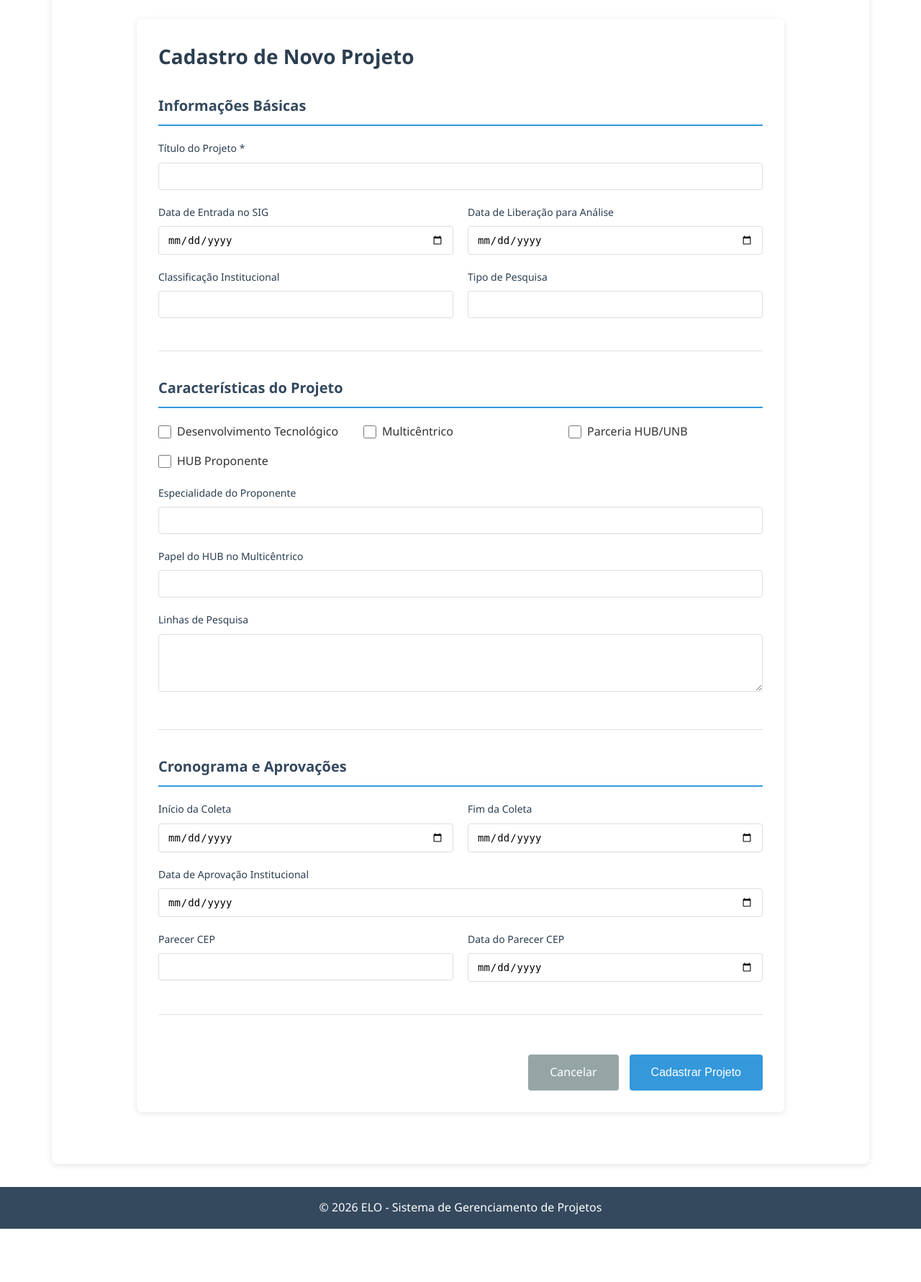
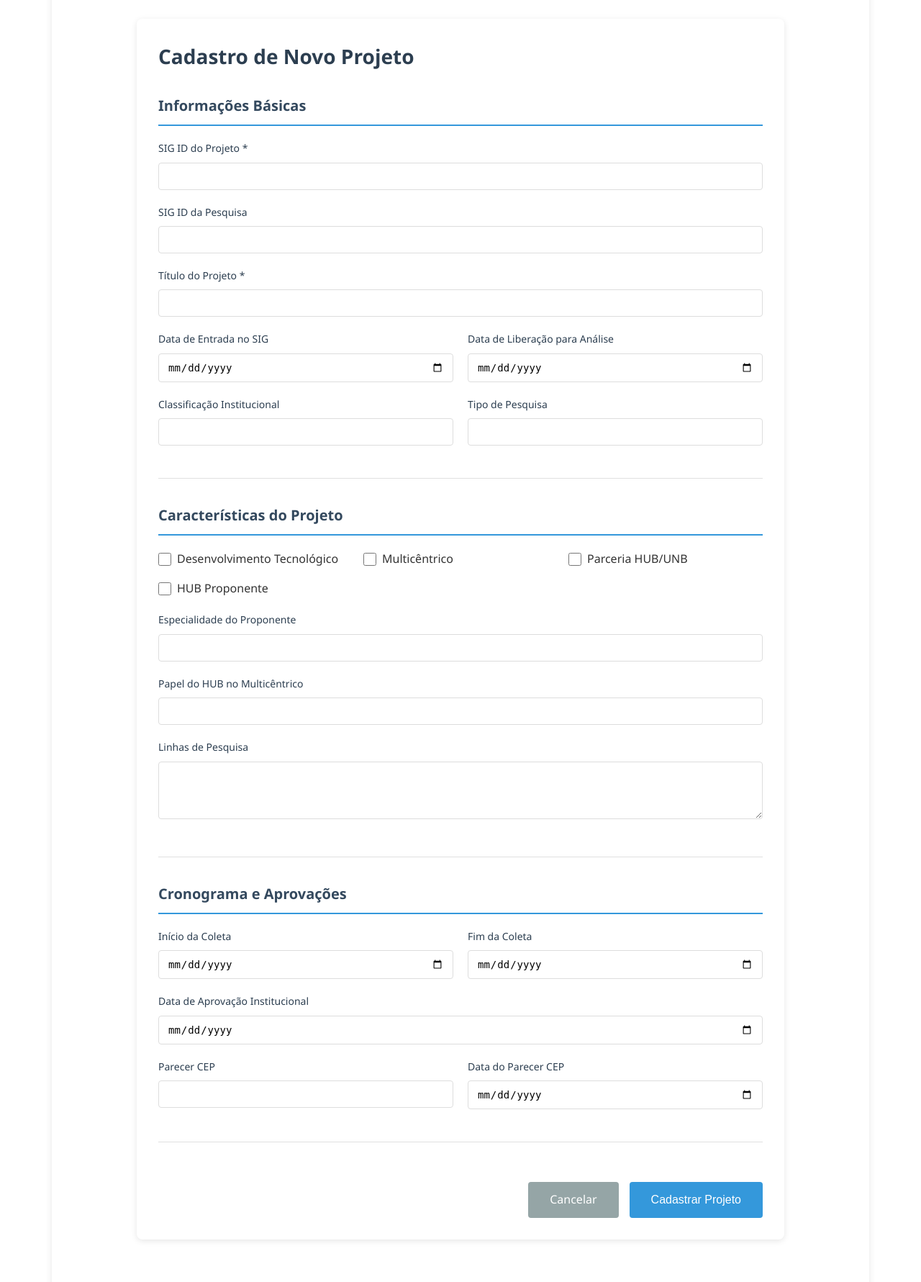
Before and after one commit to VictorPontual/ELO, a Django app: page /projetos/cadastro/ in a window 1280 px wide. Shown: the part 148-1929 px from the top of the page at 72% size. Before the commit the page ends 1855 px from the top, so only its background shows below. Run offline with Django 5.2, Linux system fonts and the light colour scheme; the visitor is signed in with stand-in values (Sample User, id 1).

Commit message:
feat: inclusão do sig id de pesquisa e projeto

```diff
--- a/elo/projetos/models.py
+++ b/elo/projetos/models.py
@@ -8,7 +8,8 @@ class Unidade(models.Model):
         return self.nome_unidade
 
 class Projeto(models.Model):
-    sig_id_projeto = models.AutoField(primary_key=True)
+    sig_id_projeto = models.CharField(max_length=100, primary_key=True)
+    sig_id_pesq = models.CharField(max_length=100, blank=True, null=True)
     data_ent_sig = models.DateField(blank=True, null=True)
     data_lib_analise = models.DateField(blank=True, null=True)
     titulo = models.CharField(max_length=255)
@@ -33,16 +34,7 @@ class Projeto(models.Model):
     def __str__(self):
         return self.titulo
 
-class Pesquisa(models.Model):
-    projeto = models.OneToOneField(Projeto, on_delete=models.CASCADE, primary_key=True, related_name='pesquisa')
-    sig_id_pesq = models.CharField(max_length=100, blank=True, null=True) # Pode ser um campo único se necessário
-    pesq_status = models.CharField(max_length=100, blank=True, null=True)
-    relatorio_entrege = models.BooleanField(default=False)
-    pacientes_recrutados = models.IntegerField(default=0)
-    divulgacao_resultados = models.TextField(blank=True, null=True)
 
-    def __str__(self):
-        return f"Pesquisa do projeto: {self.projeto.titulo}"
 
 class Fomento(models.Model):
     projeto = models.ForeignKey(Projeto, on_delete=models.CASCADE, related_name='fomentos')
--- a/elo/projetos/templates/projetos/cadastro_projeto.html
+++ b/elo/projetos/templates/projetos/cadastro_projeto.html
@@ -24,6 +24,22 @@
 
         <div class="form-section">
             <h3>Informações Básicas</h3>
+
+            <div class="form-group">
+                <label for="{{ form.sig_id_projeto.id_for_label }}">{{ form.sig_id_projeto.label }}</label>
+                {{ form.sig_id_projeto }}
+                {% if form.sig_id_projeto.errors %}
+                    <span class="error">{{ form.sig_id_projeto.errors.0 }}</span>
+                {% endif %}
+            </div>
+
+            <div class="form-group">
+                <label for="{{ form.sig_id_pesq.id_for_label }}">{{ form.sig_id_pesq.label }}</label>
+                {{ form.sig_id_pesq }}
+                {% if form.sig_id_pesq.errors %}
+                    <span class="error">{{ form.sig_id_pesq.errors.0 }}</span>
+                {% endif %}
+            </div>
 
             <div class="form-group">
                 <label for="{{ form.titulo.id_for_label }}">{{ form.titulo.label }} *</label>
--- a/elo/projetos/templates/projetos/lista_projetos.html
+++ b/elo/projetos/templates/projetos/lista_projetos.html
@@ -57,8 +57,12 @@
                 <h3>Informações Básicas</h3>
                 <div class="info-grid">
                     <div class="info-item">
-                        <strong>SIG ID:</strong>
+                        <strong>SIG ID Projeto:</strong>
                         <span>{{ projeto.sig_id_projeto }}</span>
+                    </div>
+                    <div class="info-item">
+                        <strong>SIG ID Pesquisa:</strong>
+                        <span>{{ projeto.sig_id_pesq|default:"-" }}</span>
                     </div>
                     <div class="info-item">
                         <strong>Data de Entrada no SIG:</strong>
--- a/elo/projetos/views.py
+++ b/elo/projetos/views.py
@@ -27,7 +27,7 @@
     class Meta:
         model = Projeto
         fields = [
-            'titulo', 'data_ent_sig', 'data_lib_analise', 'class_inst',
+            'sig_id_projeto', 'sig_id_pesq', 'titulo', 'data_ent_sig', 'data_lib_analise', 'class_inst',
             'tipo_pesq', 'desenvolvimento_tecnologico', 'multicentrico',
             'especialidade_proponente', 'linhas_pesq', 'inicio_coleta',
             'fim_coleta', 'data_aprovacao_inst', 'parecer_cep',
@@ -35,6 +35,8 @@
             'HUB_proponente'
         ]
         widgets = {
+            'sig_id_projeto': forms.TextInput(attrs={'class': 'form-control'}),
+            'sig_id_pesq': forms.TextInput(attrs={'class': 'form-control'}),
             'titulo': forms.TextInput(attrs={'class': 'form-control'}),
             'data_ent_sig': forms.DateInput(attrs={'class': 'form-control', 'type': 'date'}),
             'data_lib_analise': forms.DateInput(attrs={'class': 'form-control', 'type': 'date'}),
@@ -54,6 +56,8 @@
             'HUB_proponente': forms.CheckboxInput(attrs={'class': 'form-check-input'}),
         }
         labels = {
+            'sig_id_projeto': 'SIG ID do Projeto *',
+            'sig_id_pesq': 'SIG ID da Pesquisa',
             'titulo': 'Título do Projeto',
             'data_ent_sig': 'Data de Entrada no SIG',
             'data_lib_analise': 'Data de Liberação para Análise',
@@ -102,6 +106,90 @@
 
         return cleaned_data
 
+
+class ProjetoEditForm(forms.ModelForm):
+    """Formulário de edição de projeto - não permite alterar sig_id_projeto (chave primária)"""
+    class Meta:
+        model = Projeto
+        fields = [
+            'sig_id_pesq', 'titulo', 'data_ent_sig', 'data_lib_analise', 'class_inst',
+            'tipo_pesq', 'desenvolvimento_tecnologico', 'multicentrico',
+            'especialidade_proponente', 'linhas_pesq', 'inicio_coleta',
+            'fim_coleta', 'data_aprovacao_inst', 'parecer_cep',
+            'data_parecer_cep', 'papel_HUB_multi', 'parceria_HUB_UNB',
+            'HUB_proponente'
+        ]
+        widgets = {
+            'sig_id_pesq': forms.TextInput(attrs={'class': 'form-control'}),
+            'titulo': forms.TextInput(attrs={'class': 'form-control'}),
+            'data_ent_sig': forms.DateInput(attrs={'class': 'form-control', 'type': 'date'}),
+            'data_lib_analise': forms.DateInput(attrs={'class': 'form-control', 'type': 'date'}),
+            'class_inst': forms.TextInput(attrs={'class': 'form-control'}),
+            'tipo_pesq': forms.TextInput(attrs={'class': 'form-control'}),
+            'desenvolvimento_tecnologico': forms.CheckboxInput(attrs={'class': 'form-check-input'}),
+            'multicentrico': forms.CheckboxInput(attrs={'class': 'form-check-input'}),
+            'especialidade_proponente': forms.TextInput(attrs={'class': 'form-control'}),
+            'linhas_pesq': forms.Textarea(attrs={'class': 'form-control', 'rows': 3}),
+            'inicio_coleta': forms.DateInput(attrs={'class': 'form-control', 'type': 'date'}),
+            'fim_coleta': forms.DateInput(attrs={'class': 'form-control', 'type': 'date'}),
+            'data_aprovacao_inst': forms.DateInput(attrs={'class': 'form-control', 'type': 'date'}),
+            'parecer_cep': forms.TextInput(attrs={'class': 'form-control'}),
+            'data_parecer_cep': forms.DateInput(attrs={'class': 'form-control', 'type': 'date'}),
+            'papel_HUB_multi': forms.TextInput(attrs={'class': 'form-control'}),
+            'parceria_HUB_UNB': forms.CheckboxInput(attrs={'class': 'form-check-input'}),
+            'HUB_proponente': forms.CheckboxInput(attrs={'class': 'form-check-input'}),
+        }
+        labels = {
+            'sig_id_pesq': 'SIG ID da Pesquisa',
+            'titulo': 'Título do Projeto',
+            'data_ent_sig': 'Data de Entrada no SIG',
+            'data_lib_analise': 'Data de Liberação para Análise',
+            'class_inst': 'Classificação Institucional',
+            'tipo_pesq': 'Tipo de Pesquisa',
+            'desenvolvimento_tecnologico': 'Desenvolvimento Tecnológico',
+            'multicentrico': 'Multicêntrico',
+            'especialidade_proponente': 'Especialidade do Proponente',
+            'linhas_pesq': 'Linhas de Pesquisa',
+            'inicio_coleta': 'Início da Coleta',
+            'fim_coleta': 'Fim da Coleta',
+            'data_aprovacao_inst': 'Data de Aprovação Institucional',
+            'parecer_cep': 'Parecer CEP',
+            'data_parecer_cep': 'Data do Parecer CEP',
+            'papel_HUB_multi': 'Papel do HUB no Multicêntrico',
+            'parceria_HUB_UNB': 'Parceria HUB/UNB',
+            'HUB_proponente': 'HUB Proponente',
+        }
+
+    def clean(self):
+        cleaned_data = super().clean()
+
+        data_ent_sig = cleaned_data.get('data_ent_sig')
+        data_lib_analise = cleaned_data.get('data_lib_analise')
+        data_aprovacao_inst = cleaned_data.get('data_aprovacao_inst')
+        inicio_coleta = cleaned_data.get('inicio_coleta')
+
+        if data_ent_sig:
+            if data_lib_analise and data_lib_analise <= data_ent_sig:
+                self.add_error(
+                    'data_lib_analise',
+                    'A Data de Liberação para Análise deve ser posterior à Data de Entrada no SIG.',
+                )
+
+            if data_aprovacao_inst and data_aprovacao_inst <= data_ent_sig:
+                self.add_error(
+                    'data_aprovacao_inst',
+                    'A Data de Aprovação Institucional deve ser posterior à Data de Entrada no SIG.',
+                )
+
+            if inicio_coleta and inicio_coleta <= data_ent_sig:
+                self.add_error(
+                    'inicio_coleta',
+                    'A data de Início da Coleta deve ser posterior à Data de Entrada no SIG.',
+                )
+
+        return cleaned_data
+
+
 class ParticipacaoForm(forms.ModelForm):
     class Meta:
         model = Participacao
@@ -123,6 +211,7 @@
             pesquisador_field = self.fields.get('pesquisador')
             if isinstance(pesquisador_field, forms.ModelChoiceField):
                 pesquisador_field.queryset = Pesquisador.objects.exclude(pk__in=participantes_ids)
+
 
 @login_required
 def lista_projetos(request):
@@ -189,13 +278,13 @@
     projeto = get_object_or_404(Projeto, sig_id_projeto=projeto_id)
 
     if request.method == 'POST':
-        form = ProjetoForm(request.POST, instance=projeto)
+        form = ProjetoEditForm(request.POST, instance=projeto)
         if form.is_valid():
             form.save()
             messages.success(request, 'Projeto atualizado com sucesso!')
             return redirect('editar_projeto', projeto_id=projeto.sig_id_projeto)
     else:
-        form = ProjetoForm(instance=projeto)
+        form = ProjetoEditForm(instance=projeto)
 
     # Formulário para adicionar pesquisadores
     participacao_form = ParticipacaoForm(projeto=projeto)
```
Also changed, not shown: elo/projetos/templates/projetos/editar_projeto.html (+13 -0 lines), elo/projetos/migrations/0002_projeto_sig_id_pesq_delete_pesquisa.py (added), elo/projetos/migrations/0003_alter_projeto_sig_id_projeto.py (added).
